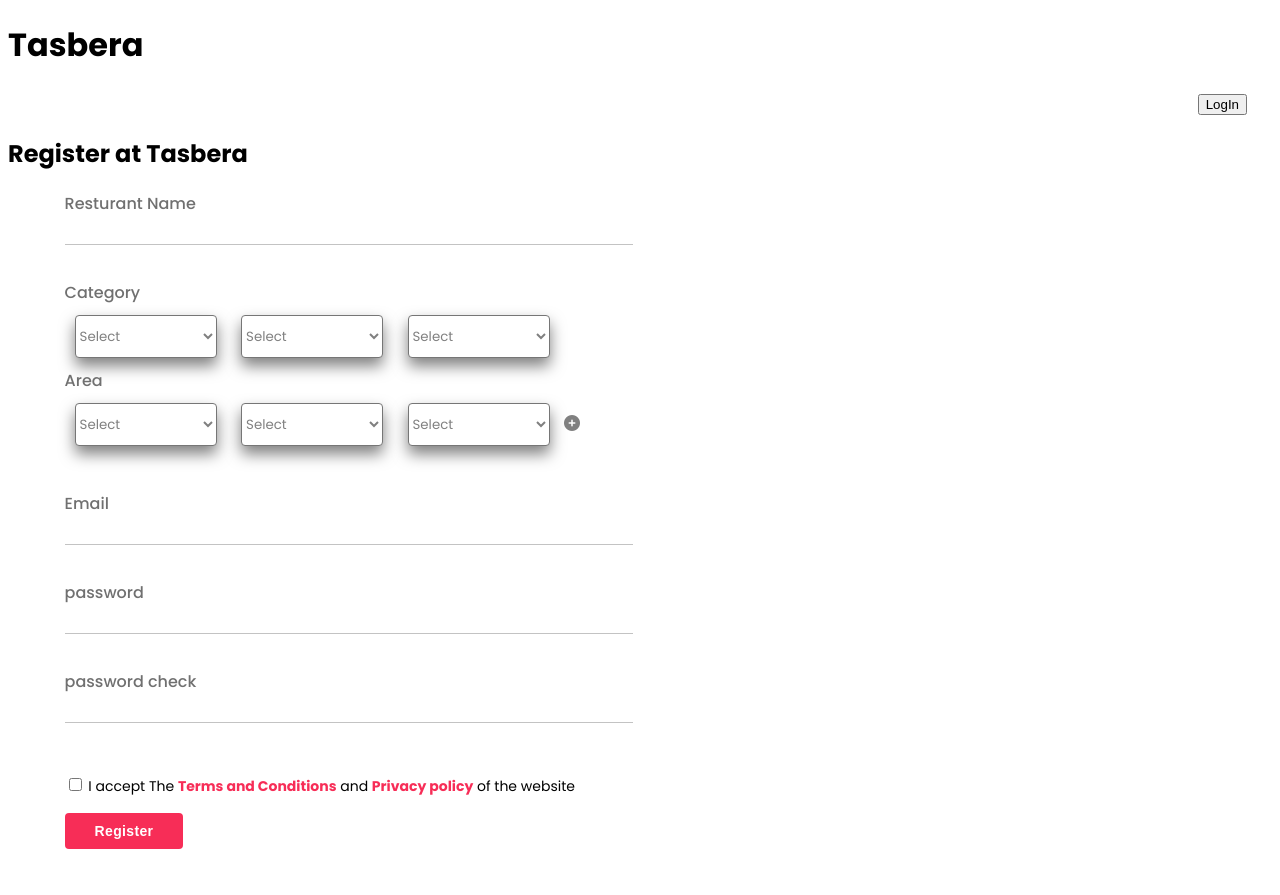
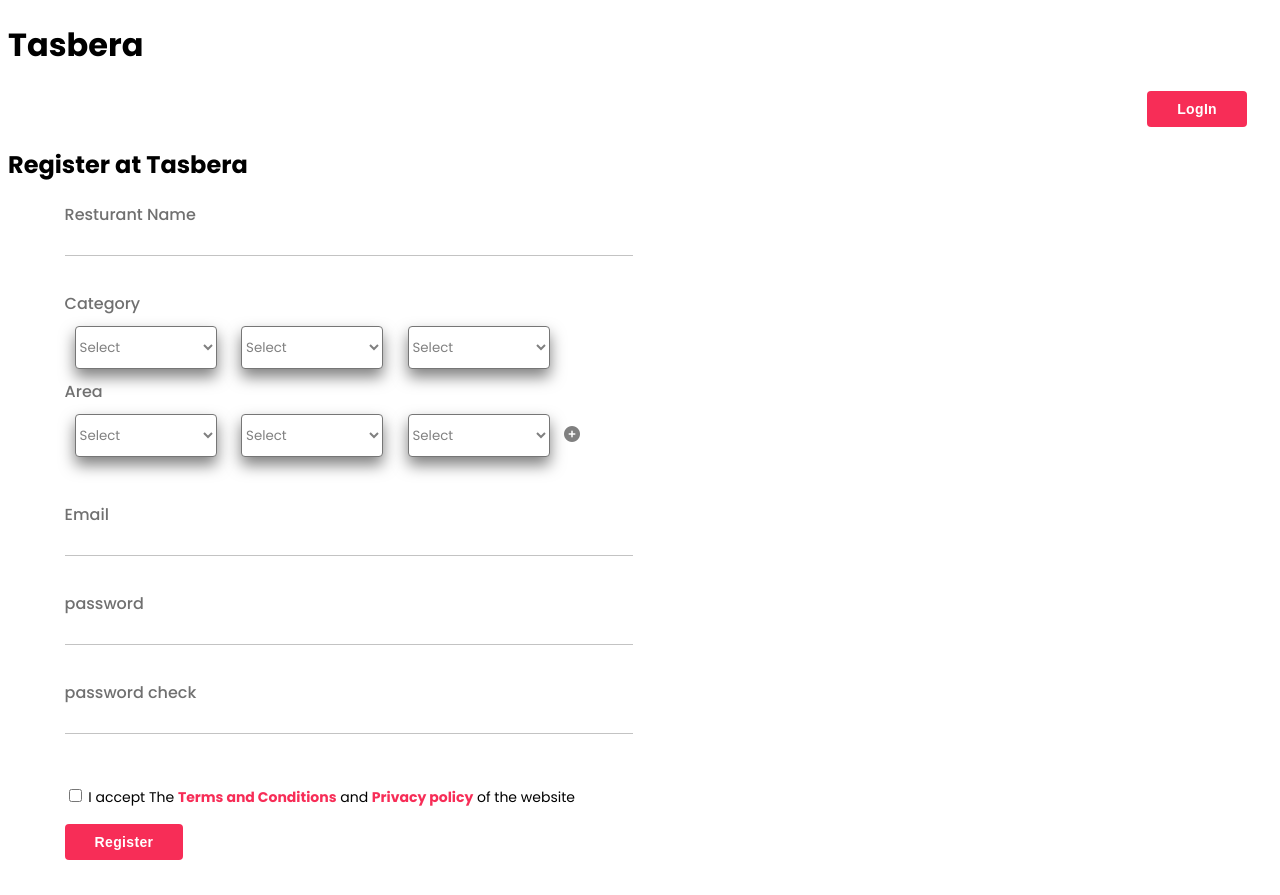
Before and after one commit to iislamm/tasbeera, a PHP site: page /Register.html in a window 1280 px wide. Before the commit the page ends 849 px from the top, so only its background shows below. Run offline with PHP 8.4, Linux system fonts and the light colour scheme; some libraries are stand-ins or nearby versions.

Commit message:
made the button style fittes all the buttons

```diff
--- a/includes/css/main.css
+++ b/includes/css/main.css
@@ -758,7 +758,7 @@ classes that adds makes the signup text position in the center and adds some sty
 
 #addSelect:hover{color:black;}
 
-.form .btn-style {
+ .btn-style {
     border: none;
     font-size: 14px;
     font-weight: 600;
```
